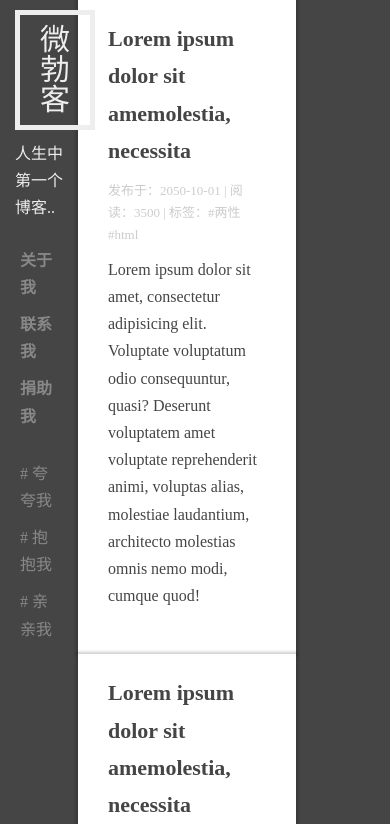
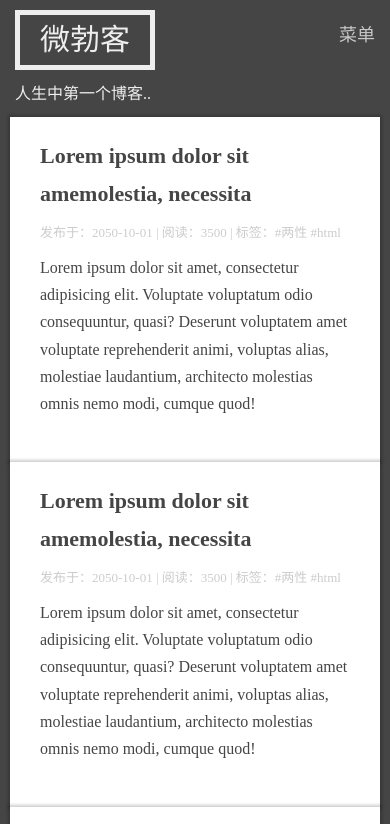
Before and after one commit to wananl/blog, a plain HTML site: page index.html in a window 390 px wide. Shown: the top 824 px of the page. Drawn offline with nearby package versions, Linux system fonts and the light colour scheme.

Commit message:
add mobile.css

```diff
--- a/css/main.css
+++ b/css/main.css
@@ -1,3 +1,8 @@
+* {
+  -webkit-box-sizing: border-box;
+  box-sizing: border-box;
+}
+
 body{
   background: #454545;
   line-height: 1.7;
@@ -82,3 +87,7 @@ a, body {
 .article > * {
   margin: 10px 0;
 }
+
+#menu-checkbox, #menu-toggle{
+  display: none;
+}
--- /dev/null
+++ b/css/mobile.css
@@ -0,0 +1,38 @@
+.side-bar {
+  position: relative;
+  width: 100%;
+  float: none;
+}
+
+.main {
+  width: 100%;
+  padding-left: 10px;
+  padding-right: 10px;
+}
+
+.article-list {
+  margin: 0;
+}
+
+.side-bar .nav,
+.side-bar .tag-list {
+  display: none;
+  text-align: center;
+}
+
+
+
+#menu-checkbox:checked ~ .nav,
+#menu-checkbox:checked ~ .tag-list {
+  display: block;
+}
+
+#menu-toggle {
+  display: block;
+  position: absolute;
+  top: 10px;
+  right: 0px;
+  font-size: 18px;
+  font-weight: 100;
+  color: rgba(255,255,255,.7);
+}
--- a/index.html
+++ b/index.html
@@ -6,10 +6,13 @@
   <meta http-equiv="X-UA-Compatible" content="ie=edge">
   <link rel="stylesheet" href="https://cdn.bootcss.com/normalize/7.0.0/normalize.min.css">
   <link rel="stylesheet" href="css/main.css">
+  <link rel="stylesheet" media="(max-width: 768px)" href="css/mobile.css">
   <title>微勃客</title>
 </head>
 <body>
   <div class="side-bar">
+    <label id="menu-toggle" for="menu-checkbox">菜单</label>
+    <input type="checkbox" name="" id="menu-checkbox">
     <div class="header">
       <a href="index.html" class="logo">微勃客</a>
       <div class="intro">人生中第一个博客..</div>
```
